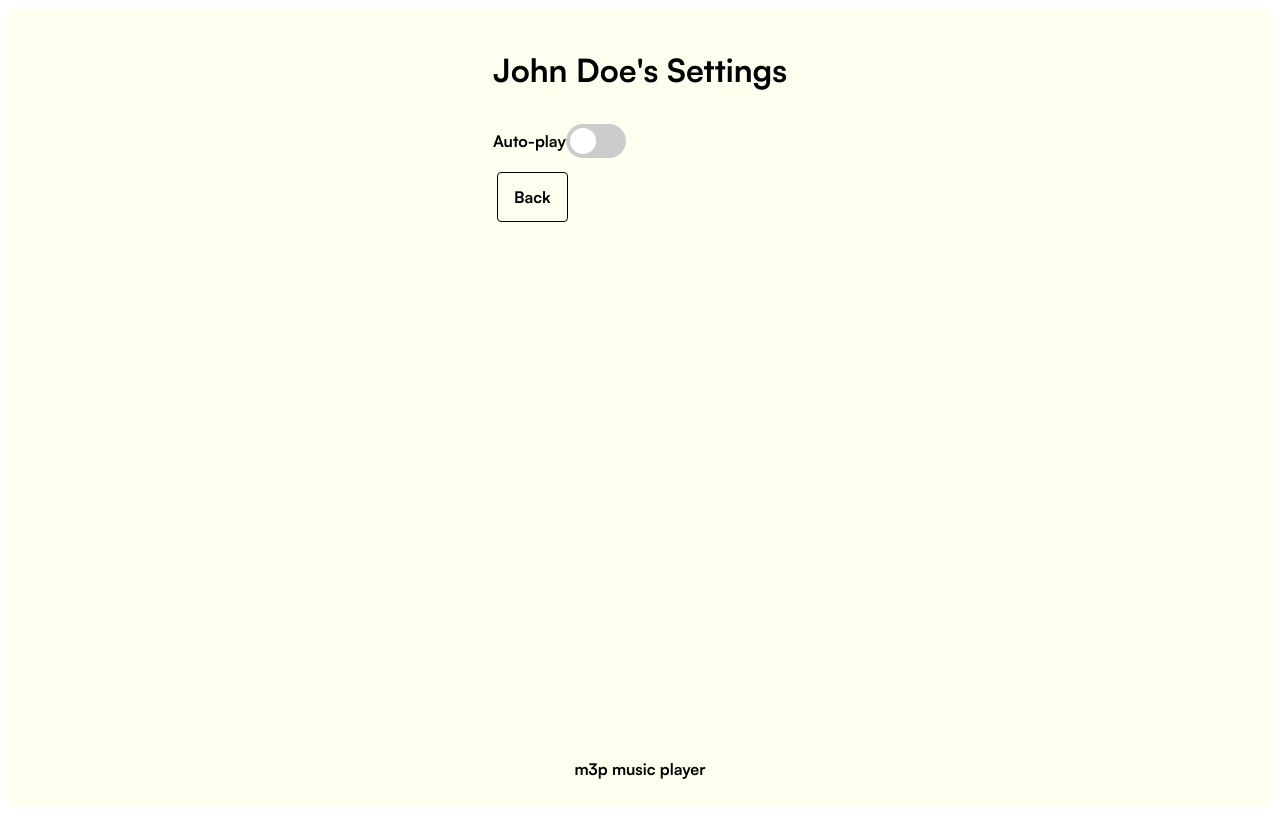
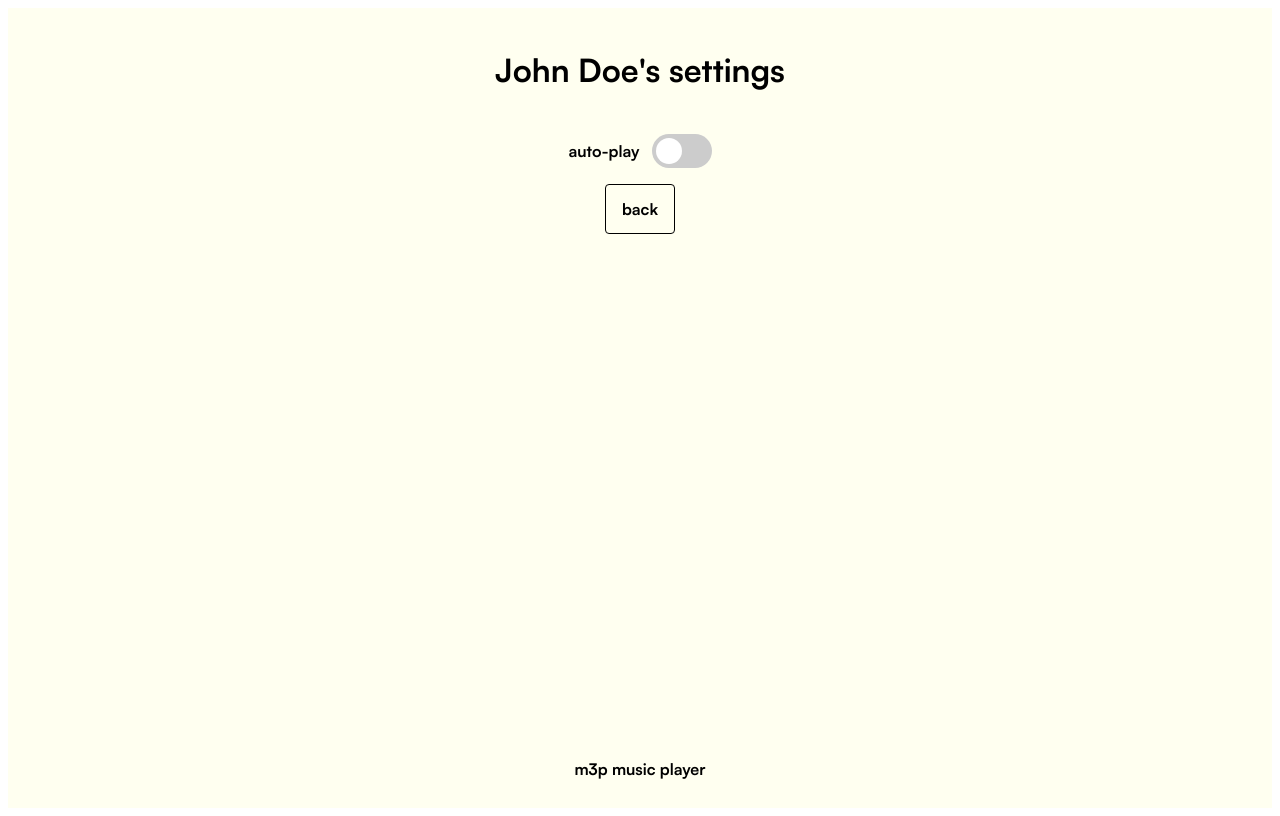
Before and after one commit to autumnWindigo/m3p, a SvelteKit app: page /settings in a window 1280 px wide. Built offline with nearby package versions, Linux system fonts and the light colour scheme.

Commit message:
Minor styling changes

```diff
--- a/src/routes/settings/+page.svelte
+++ b/src/routes/settings/+page.svelte
@@ -11,22 +11,25 @@
 </script>
 
 <div class="settings-container">
-    <h1>{userName}'s Settings</h1>
+    <h1>{userName}'s settings</h1>
 
     <div class="auto-play-toggle">
-        <p>Auto-play</p>
+        <p>auto-play</p>
         <label>
             <input type="checkbox" bind:checked={isAutoPlayEnabled} />
             <span class="slider"></span>
         </label>
     </div>
 
-    <a href="/">Back</a>
+    <a href="/">back</a>
 </div>
 
 <style>
     /* Add styling for the settings page */
     .settings-container {
+        display: flex;
+        flex-direction: column;
+        align-items: center;
         padding: 20px;
     }
 
@@ -36,9 +39,16 @@
         margin-top: 20px;
     }
 
+    p {
+        margin: 0 .75rem 0 0;
+    }
+
+    a {
+        margin: 1rem;
+    }
+
     label {
         position: relative;
-        display: inline-block;
         width: 60px;
         height: 34px;
     }
@@ -50,17 +60,14 @@
     .slider {
         position: absolute;
         cursor: pointer;
-        top: 0;
-        left: 0;
-        right: 0;
-        bottom: 0;
+        inset: 0;
         background-color: #ccc;
         border-radius: 34px;
         transition: .4s;
     }
 
     input:checked + .slider {
-        background-color: #2196F3;
+        background-color: gold;
     }
 
     .slider:before {
```
Also changed, not shown: src/routes/profile/+page.svelte (+11 -2 lines), src/routes/tools/+page.svelte (+11 -2 lines).
